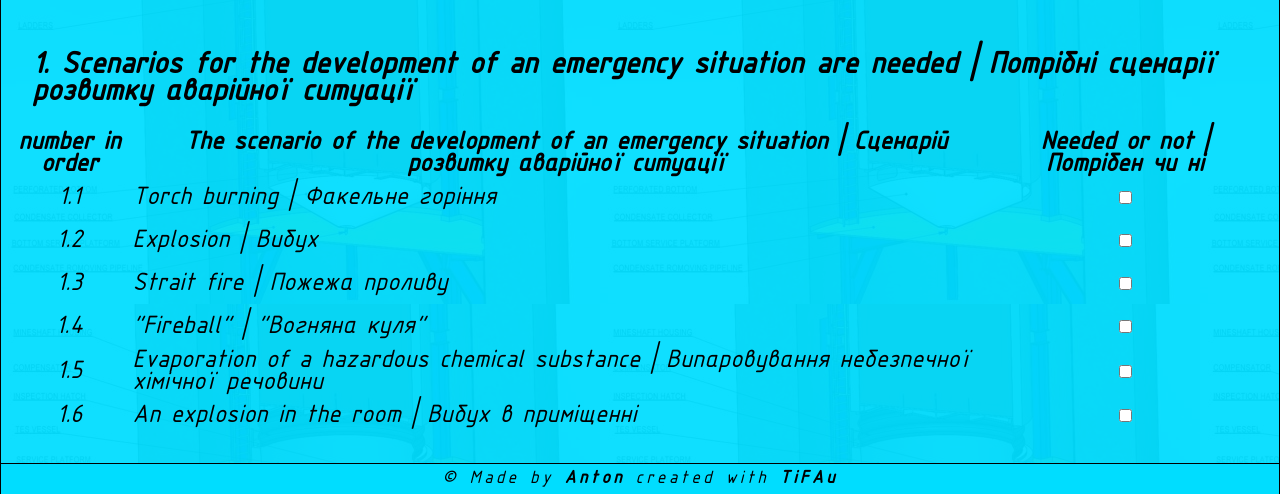
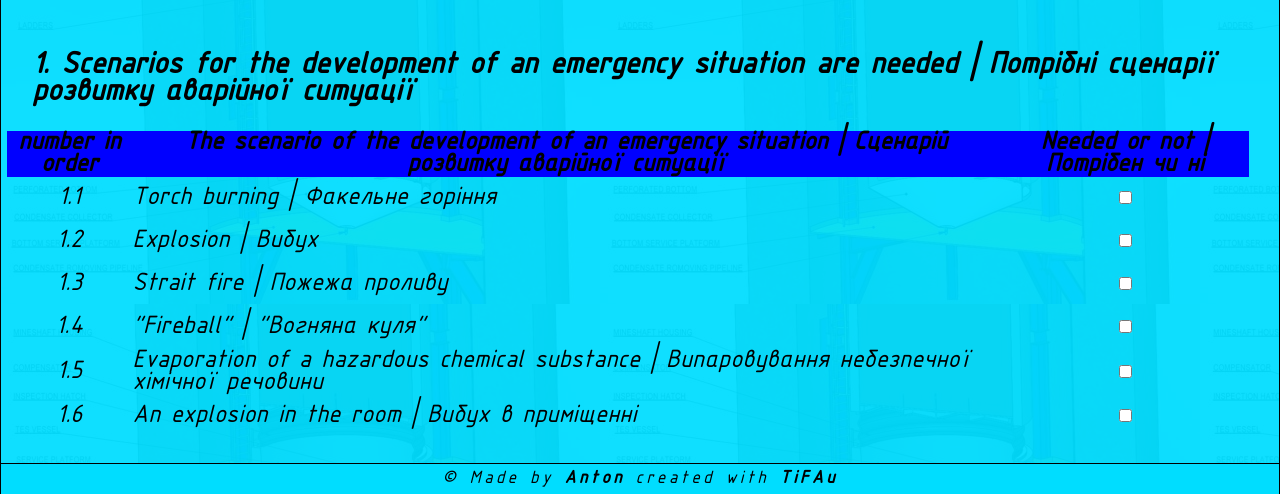
Before and after one commit to TiFAu/Basic-calculations-PLLA, a plain HTML site: page index.html in a window 1280 px wide. In both pictures the pointer is over the element 628 px from the left and 458 px from the top of the page. Shown: the part 305-799 px from the top of the page. Drawn offline with Linux system fonts and the light colour scheme.

Commit message:
changed color background-color tr:hover to blue

```diff
--- a/css/index.css
+++ b/css/index.css
@@ -68,6 +68,10 @@ table {
 a {
     color: rgba(0, 0, 0, 1);
     display: inline-flex;
+}
+
+tr:hover {
+  background-color: blue;
 }
 
 td{
```
